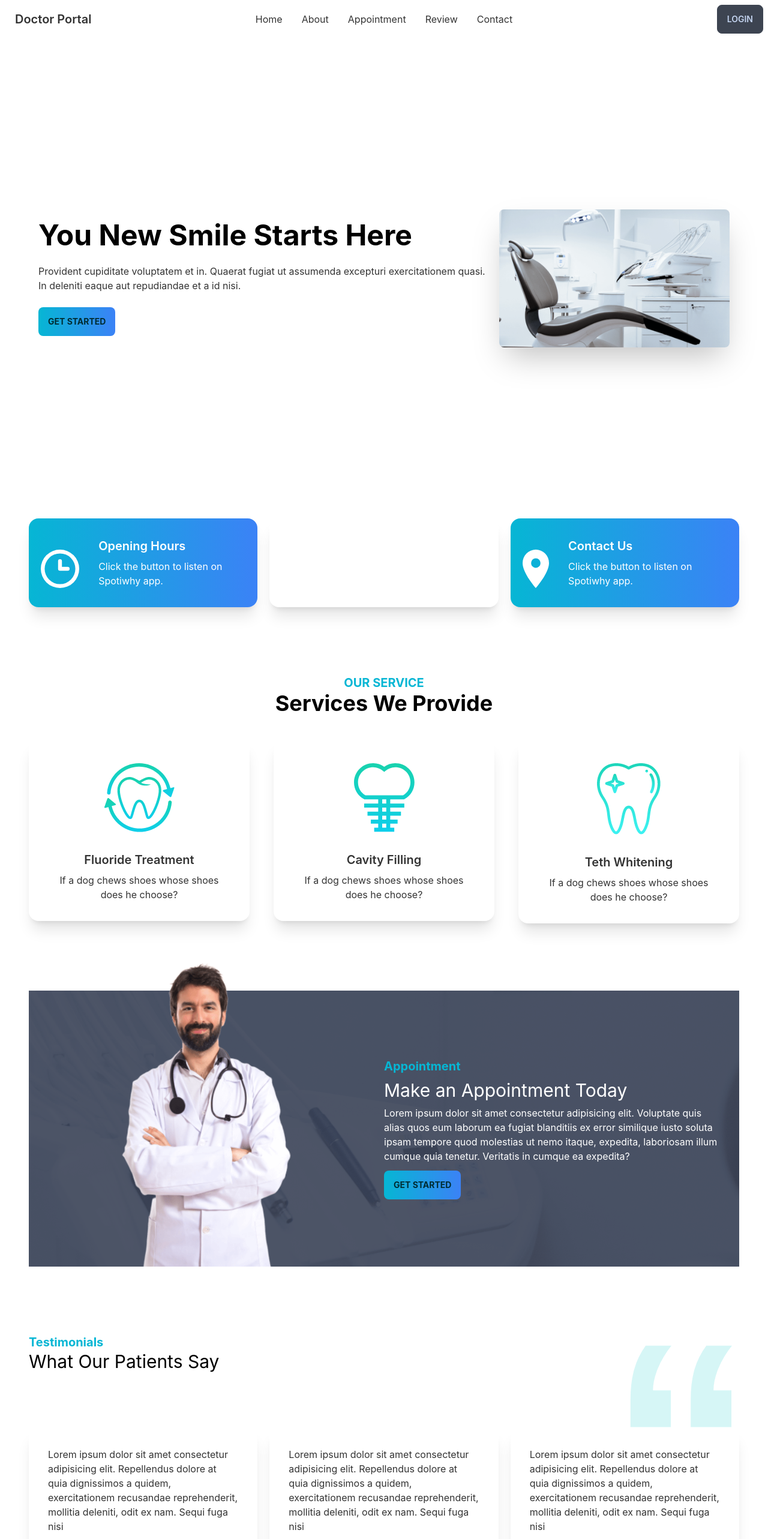
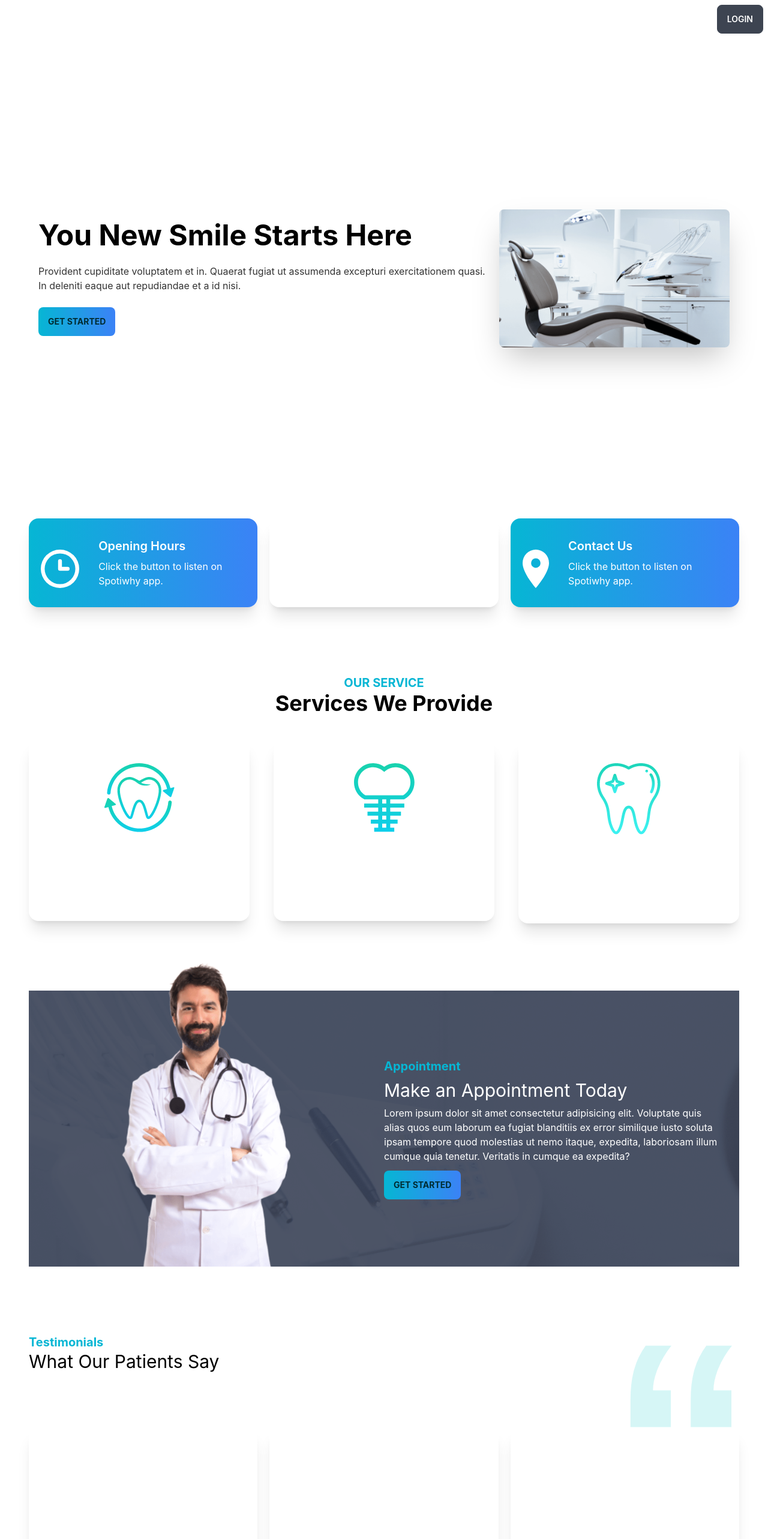
Before and after one commit to mdmitho/-doctors-protal-client-site-home-page, a React (Create React App) app: page / in a window 1280 px wide. Shown: the top 2565 px of the page at 60% size. Built offline with nearby package versions, Linux system fonts and the light colour scheme.

Commit message:
set footer

```diff
--- a/public/index.html
+++ b/public/index.html
@@ -24,7 +24,7 @@
       work correctly both with client-side routing and a non-root public URL.
       Learn how to configure a non-root public URL by running `npm run build`.
     -->
-    <title>React App</title>
+    <title>Doctor Portal</title>
   </head>
   <body>
     <noscript>You need to enable JavaScript to run this app.</noscript>
--- a/src/Pages/Banner/Banner.js
+++ b/src/Pages/Banner/Banner.js
@@ -1,15 +1,15 @@
-import React from 'react';
-import chair from '../../assets/images/chair.png'
-import PrimatyButton from '../Shared/PrimatyButton';
+import React from "react";
+import chair from "../../assets/images/chair.png";
+import PrimatyButton from "../Shared/PrimatyButton";
 
 const Banner = () => {
   return (
-      <div class="hero min-h-screen bg-white">
-        <div class="hero-content flex-col lg:flex-row-reverse text-left">
-          <img src={chair} class="max-w-sm rounded-lg shadow-2xl" />
+    <div className="hero min-h-screen bg-white">
+      <div className="hero-content flex-col lg:flex-row-reverse text-left">
+        <img src={chair} className="max-w-sm rounded-lg shadow-2xl" />
         <div>
-            <h1 class="text-5xl text-black font-bold">You New Smile Starts Here</h1>
-            <p class="py-6">
+          <h1 className="text-5xl text-black font-bold">You New Smile Starts Here</h1>
+          <p className="py-6">
             Provident cupiditate voluptatem et in. Quaerat fugiat ut assumenda excepturi
             exercitationem quasi. In deleniti eaque aut repudiandae et a id nisi.
           </p>
--- /dev/null
+++ b/src/Pages/Footer/Footer.js
@@ -0,0 +1,41 @@
+import React from 'react';
+import footer from '../../assets/images/footer.png'
+
+const Footer = () => {
+    return (
+      <footer
+        style={{
+          background: `url(${footer})`,
+          backgroundSize: "cover",
+        }}
+      >
+        <div className="footer p-10 text-center">
+          <div>
+            <span className="footer-title">Services</span>
+            <a className="link link-hover">Branding</a>
+            <a className="link link-hover">Design</a>
+            <a className="link link-hover">Marketing</a>
+            <a className="link link-hover">Advertisement</a>
+          </div>
+          <div>
+            <span className="footer-title">Company</span>
+            <a className="link link-hover">About us</a>
+            <a className="link link-hover">Contact</a>
+            <a className="link link-hover">Jobs</a>
+            <a className="link link-hover">Press kit</a>
+          </div>
+          <div>
+            <span className="footer-title">Legal</span>
+            <a className="link link-hover">Terms of use</a>
+            <a className="link link-hover">Privacy policy</a>
+            <a className="link link-hover">Cookie policy</a>
+          </div>
+        </div>
+        <div className='my-10 text-center mb-0 pb-5'>
+          <p>Copyright © 2022 - All right reserved by Doctor Portal</p>
+        </div>
+      </footer>
+    );
+};
+
+export default Footer;
--- a/src/Pages/Home/Home.js
+++ b/src/Pages/Home/Home.js
@@ -1,5 +1,6 @@
 import React from 'react';
 import Banner from '../Banner/Banner';
+import Footer from '../Footer/Footer';
 import Info from '../Info/Info';
 import MakeAppointment from '../MakeAppointment/MakeAppointment';
 import Services from '../Services/Services';
@@ -14,6 +15,7 @@ const Home = () => {
         <Services></Services>
         <MakeAppointment></MakeAppointment>
         <Testimonials></Testimonials>
+        <Footer></Footer>
       </div>
     );
 };
--- a/src/Pages/InfoCard/InfoCard.js
+++ b/src/Pages/InfoCard/InfoCard.js
@@ -1,13 +1,13 @@
-import React from 'react';
+import React from "react";
 
-const InfoCard = ({img,cardTitle,bgClass}) => {
+const InfoCard = ({ img, cardTitle, bgClass }) => {
   return (
-      <div class={`card lg:card-side  shadow-xl ${bgClass}`}>
+    <div className={`card lg:card-side  shadow-xl ${bgClass}`}>
       <figure className="pl-5 sm:mt-5 ">
         <img src={img} />
       </figure>
-        <div class="card-body text-left text-white">
-          <h2 class="card-title">{cardTitle}</h2>
+      <div className="card-body text-left text-white">
+        <h2 className="card-title">{cardTitle}</h2>
         <p>Click the button to listen on Spotiwhy app.</p>
       </div>
     </div>
--- a/src/Pages/Review/Review.js
+++ b/src/Pages/Review/Review.js
@@ -1,21 +1,23 @@
-import React from 'react';
+import React from "react";
 
-const Review = ({review}) => {
+const Review = ({ review }) => {
   return (
     <div>
-        <div class="card lg:max-w-lg bg-base-100 shadow-xl">
-          <div class="card-body">
-
-            <p className='text-left mb-2'>Lorem ipsum dolor sit amet consectetur adipisicing elit. Repellendus dolore at quia dignissimos a quidem, exercitationem recusandae reprehenderit, mollitia deleniti, odit ex nam. Sequi fuga nisi
+      <div className="card lg:max-w-lg bg-base-100 text-white shadow-xl">
+        <div className="card-body">
+          <p className="text-left mb-2">
+            Lorem ipsum dolor sit amet consectetur adipisicing elit. Repellendus dolore at quia
+            dignissimos a quidem, exercitationem recusandae reprehenderit, mollitia deleniti,
+            odit ex nam. Sequi fuga nisi
           </p>
-            <div class="flex items-center">
-              <div class="avatar">
-                <div class="w-16 rounded-full ring ring-primary ring-offset-base-100 ring-offset-2 mr-5">
+          <div className="flex items-center">
+            <div className="avatar">
+              <div className="w-16 rounded-full ring ring-primary ring-offset-base-100 ring-offset-2 mr-5">
                 <img src={review.img} />
               </div>
             </div>
             <div className="">
-                  <h4 className='text-xl'>{review.name}</h4>
+              <h4 className="text-xl">{review.name}</h4>
               <p>{review.location}</p>
             </div>
           </div>
--- a/src/Pages/Shared/Navbar.js
+++ b/src/Pages/Shared/Navbar.js
@@ -1,35 +1,34 @@
-import React from 'react';
-import { Link } from 'react-router-dom';
+import React from "react";
+import { Link } from "react-router-dom";
 
 const Navbar = () => {
   const menuItem = (
     <>
-      <li>
+      <li className="text-white">
         <Link to="/">Home </Link>
       </li>
-      <li>
+      <li className="text-white">
         <Link to="/about">About</Link>
       </li>
-      <li>
+      <li className="text-white">
         <Link to="/appointment">Appointment</Link>
       </li>
-      <li>
+      <li className="text-white">
         <Link to="/review">Review</Link>
       </li>
-      <li>
+      <li className="text-white">
         <Link to="/contact">Contact</Link>
       </li>
-
     </>
   );
   return (
-      <div class="navbar bg-base-100">
-        <div class="navbar-start">
-          <div class="dropdown">
-            <label tabindex="0" class="btn btn-ghost lg:hidden">
+    <div className="navbar bg-base-100">
+      <div className="navbar-start">
+        <div className="dropdown">
+          <label tabIndex="0" className="btn btn-ghost lg:hidden">
             <svg
               xmlns="http://www.w3.org/2000/svg"
-                class="h-5 w-5"
+              className="h-5 w-5"
               fill="none"
               viewBox="0 0 24 24"
               stroke="currentColor"
@@ -43,21 +42,21 @@ const Navbar = () => {
             </svg>
           </label>
           <ul
-              tabindex="0"
-              class="menu menu-compact dropdown-content mt-3 p-2 shadow bg-base-100 rounded-box w-52"
+            tabIndex="0"
+            className="menu menu-compact dropdown-content mt-3 p-2 shadow bg-base-100 rounded-box w-52 "
           >
             {menuItem}
           </ul>
         </div>
-          <a class="btn btn-ghost normal-case text-xl">Doctor Portal</a>
+        <a className="btn btn-ghost normal-case text-white text-xl">Doctor Portal</a>
       </div>
-        <div class="navbar-center hidden lg:flex">
-          <ul class="menu menu-horizontal p-0">
-          {menuItem}
-          </ul>
+      <div className="navbar-center hidden lg:flex">
+        <ul className="menu menu-horizontal p-0">{menuItem}</ul>
       </div>
-        <div class="navbar-end">
-          <Link to="/login" class="btn">login</Link>
+      <div className="navbar-end ">
+        <Link to="/login" className="btn text-white">
+          login
+        </Link>
       </div>
     </div>
   );
--- a/src/Pages/Shared/PrimatyButton.js
+++ b/src/Pages/Shared/PrimatyButton.js
@@ -1,14 +1,13 @@
-import React from 'react';
+import React from "react";
 
-const PrimatyButton = ({children}) => {
-    return (
-      <div>
-        <button class="btn btn-primary border-0 font-bold bg-gradient-to-r from-cyan-500 to-blue-500">
+const PrimatyButton = ({ children }) => {
+  return (
+    <div>
+      <button className="btn btn-primary border-0 font-bold bg-gradient-to-r from-cyan-500 to-blue-500">
         {children}
-        </button>
-
-      </div>
-    );
+      </button>
+    </div>
+  );
 };
 
 export default PrimatyButton;
--- a/src/Pages/service/Service.js
+++ b/src/Pages/service/Service.js
@@ -1,21 +1,15 @@
-import React from 'react';
+import React from "react";
 
-const Service = ({service}) => {
-
+const Service = ({ service }) => {
   return (
     <div>
-        <div class="card lg:max-w-96 bg-base-100 shadow-xl">
-          <figure class="px-10 pt-10">
-            <img
-              src={service.img}
-              alt="Shoes"
-              class="rounded-xl"
-            />
+      <div className="card lg:max-w-96 bg-base-100 shadow-xl">
+        <figure className="px-10 pt-10">
+          <img src={service.img} alt="Shoes" className="rounded-xl" />
         </figure>
-          <div class="card-body items-center text-center">
-            <h2 class="card-title">{service.name}</h2>
+        <div className="card-body items-center text-white text-center">
+          <h2 className="card-title">{service.name}</h2>
           <p>If a dog chews shoes whose shoes does he choose?</p>
-
         </div>
       </div>
     </div>
```
Also changed, not shown: src/Pages/Info/Info.js (+4 -4 lines). Lines whose indentation alone changed are shown as unchanged.
